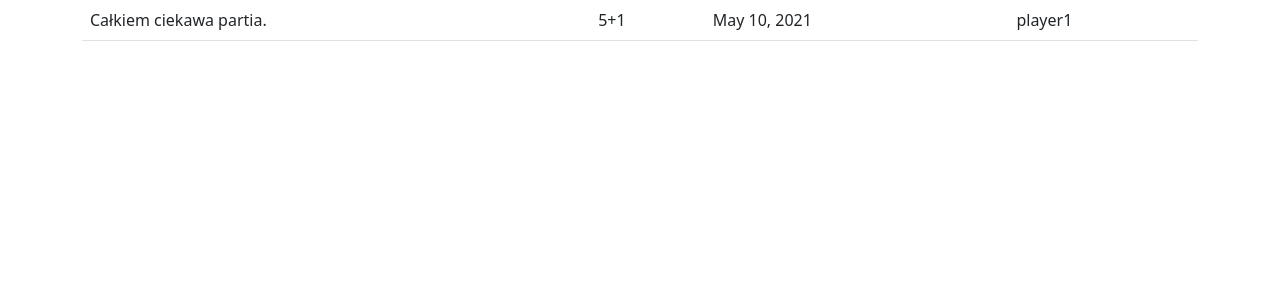
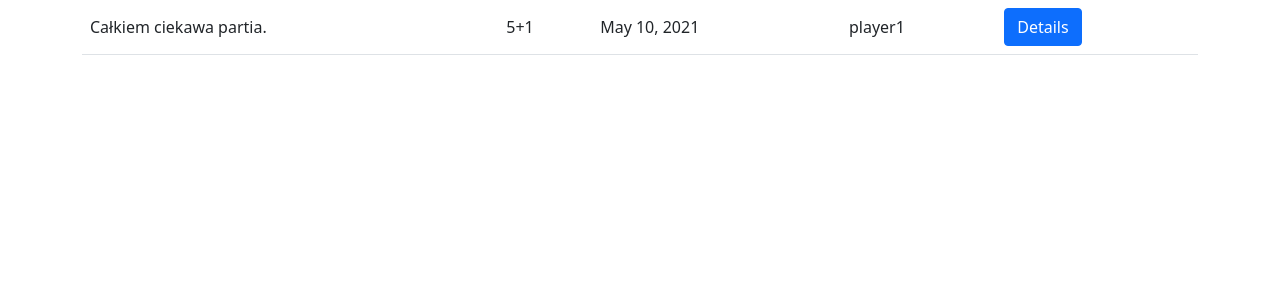
Before and after one commit to Kamil153/chessarchive, a Django app: page /game/ in a window 1280 px wide. Shown: the part 76-376 px from the top of the page. Run offline with Django 3.2, Linux system fonts and the light colour scheme; data comes from the database, SQL or seed files in the repository.

Commit message:
add details buttons to game list

```diff
--- a/archive/templates/list.html
+++ b/archive/templates/list.html
@@ -4,7 +4,7 @@
 {% load static %}
 
 {% block content %}
-<table class="table">
+<table class="table align-middle">
   <tbody>
     {% for game in object_list %}
       <tr>
@@ -16,6 +16,9 @@
             {{ player_detail.player.name }}
           {% endfor %}
         </td>
+        <td>
+          <a class="btn btn-primary" href="{% url 'details' pk=game.id %}" role="button">Details</a>
+        </td>
       </tr>
     {% endfor %}
   </tbody>
```
